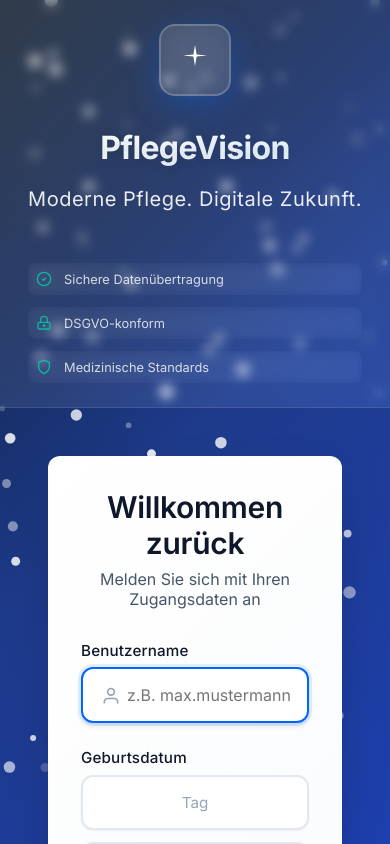
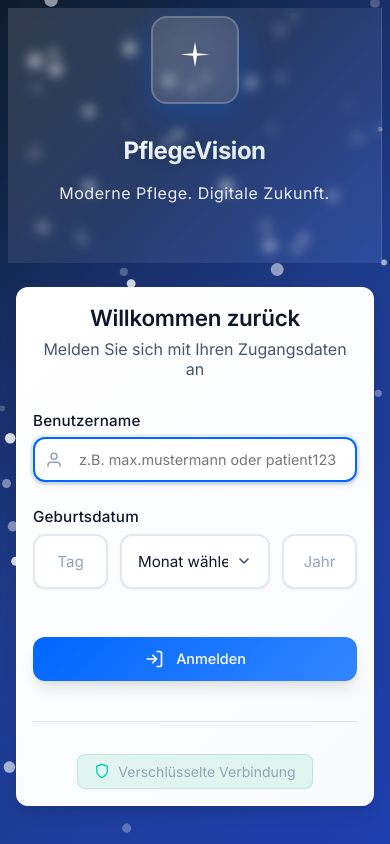
Before and after one commit to bagieralaydrus/PflegePlus, a website: page WEB SEITE/LOGIN/index.html in a window 390 px wide. Drawn offline with Linux system fonts and the light colour scheme.

Commit message:
new login

```diff
--- a/WEB SEITE/LOGIN/style.css
+++ b/WEB SEITE/LOGIN/style.css
@@ -596,93 +596,232 @@ html, body {
 }
 
 /* ========== RESPONSIVE DESIGN - MOBILE FIRST ========== */
-@media (max-width: 1024px) {
+/* ========== CUSTOM RESPONSIVE EXTENSIONS ========== */
+
+/* =================== PROFESSIONAL RESPONSIVE LAYOUT =================== */
+
+/* =================== PROFESSIONAL MOBILE-FIRST LAYOUT =================== */
+
+/* ========= FINAL CLEAN RESPONSIVE ========== */
+
+/* Mobile-first: ≤768px (default) */
+.main-container {
+  display: flex;
+  flex-direction: column;
+  align-items: center;
+  padding: 1rem;
+  width: 100%;
+  height: auto;
+}
+
+.branding-section {
+  width: 100%;
+  text-align: center;
+  order: 2;
+  padding: 1rem;
+}
+
+.login-section {
+  width: 100%;
+  order: 1;
+  display: flex;
+  justify-content: center;
+  padding: 1rem;
+}
+
+.login-container {
+  width: 100%;
+  max-width: 350px;
+  padding: 1.5rem;
+}
+
+/* Desktop: ≥1200px */
+@media (min-width: 1200px) {
   .main-container {
-    flex-direction: column;
+    flex-direction: row;
+    align-items: stretch;
+    justify-content: center;
+    max-width: 1400px;
+    margin: 0 auto;
+    height: 100vh;
   }
 
   .branding-section {
-    flex: none;
-    padding: 2rem;
-    border-right: none;
-    border-bottom: 1px solid rgba(255, 255, 255, 0.1);
+    flex: 1;
+    order: 1;
+    display: flex;
+    flex-direction: column;
+    justify-content: center;
+    align-items: flex-start;
+    padding: 4rem;
+    text-align: left;
+  }
+
+  .login-section {
+    flex: 1;
+    order: 2;
+    display: flex;
+    align-items: center;
+    justify-content: center;
+    padding: 4rem;
+  }
+
+  .login-container {
+    max-width: 450px;
+    padding: 3rem;
+  }
+}
+
+/* ====== DESKTOP (>1200px) ====== */
+@media (min-width: 1200px) {
+  .main-container {
+    display: flex;
+    flex-direction: row;
+    max-width: 1400px;
+    margin: 0 auto;
+    height: 100vh;
+  }
+
+  .branding-section {
+    flex: 1;
+    display: flex;
+    flex-direction: column;
+    justify-content: center;
+    align-items: flex-start;
+    padding: 4rem;
+    text-align: left;
+  }
+
+  .login-section {
+    flex: 1;
+    display: flex;
+    justify-content: center;
+    align-items: center;
+    padding: 4rem;
+  }
+
+  .login-container {
+    max-width: 480px;
+    width: 100%;
+    padding: 3rem;
+  }
+}
+
+/* ====== MOBILE & TABLET (≤1200px) → COMPLETELY DIFFERENT LAYOUT ====== */
+@media (max-width: 1199px) {
+  .main-container {
+    display: block;
+    width: 100%;
+    padding: 1rem;
+    height: auto;
+  }
+
+  .branding-section {
+    width: 100%;
+    text-align: center;
+    margin-bottom: 1rem;
+    padding: 1rem;
+  }
+
+  .branding-section .brand-features {
+    display: none;
+  }
+
+  .login-section {
+    width: 100%;
+    display: block;
+    padding: 1rem;
+  }
+
+  .login-container {
+    max-width: 100%;
+    width: 100%;
+    padding: 2rem 1rem;
+    margin: 0 auto;
+    border-radius: 12px;
+    box-shadow: var(--shadow-lg);
+  }
+
+  .login-header h2 {
+    font-size: 1.8rem;
+  }
+}
+
+/* EXTENDED ULTRA-WIDE DESKTOP (≥1400px and up) */
+@media (min-width: 1400px) {
+  .main-container {
+    max-width: 100%;
+    width: 100%;
+  }
+
+  .branding-section {
+    justify-content: flex-start;
+    padding-left: 6rem;
+  }
+
+  .login-section {
+    justify-content: flex-end;
+    padding-right: 6rem;
+  }
+}
+
+/* ==== ULTRA SMALL SCREENS (≤430px) ==== */
+@media (max-width: 430px) {
+  .main-container {
+    padding: 0.5rem;
+  }
+
+  .branding-section {
+    padding: 0.5rem;
+  }
+
+  .login-section {
+    padding: 0.5rem;
+  }
+
+  .login-container {
+    padding: 1rem;
+    max-width: 100%;
   }
 
   .brand-name {
-    font-size: 2.75rem;
+    font-size: 1.5rem;
   }
 
-  .brand-features {
-    flex-direction: row;
-    justify-content: center;
-    flex-wrap: wrap;
-    max-width: none;
-  }
-
-  .feature-item {
-    font-size: 0.8rem;
-  }
-}
-
-@media (max-width: 768px) {
-  .login-container {
-    padding: 2.5rem;
-    margin: 1rem;
-    border-radius: var(--radius-lg);
-  }
-
-  .date-input-group {
-    grid-template-columns: 1fr;
-    gap: 0.75rem;
-  }
-
-  .branding-section {
-    padding: 1.5rem;
-  }
-
-  .brand-name {
-    font-size: 2.25rem;
-  }
-
-  .logo-icon {
-    width: 72px;
-    height: 72px;
-  }
-
-  .logo-icon svg {
-    width: 36px;
-    height: 36px;
-  }
-
-  .brand-features {
-    flex-direction: column;
-    gap: 0.75rem;
-  }
-}
-
-@media (max-width: 480px) {
-  .login-container {
-    padding: 2rem;
+  .brand-tagline {
+    font-size: 1rem;
   }
 
   .login-header h2 {
-    font-size: 1.875rem;
+    font-size: 1.4rem;
   }
 
   .input-wrapper input,
   .input-wrapper select {
-    padding: 1rem 1rem 1rem 2.75rem;
-  }
-
-  .input-wrapper select {
-    padding-left: 1rem;
+    padding: 0.75rem;
+    font-size: 0.9rem;
   }
 
   .login-button {
-    padding: 1rem 1.5rem;
+    padding: 0.75rem;
+    font-size: 0.9rem;
+  }
+}
+
+/* ==== FIX INPUT ICON OVERLAP ON SMALL SCREENS (≤430px) ==== */
+@media (max-width: 430px) {
+  .input-wrapper {
+    position: relative;
   }
 
-  .brand-name {
-    font-size: 2rem;
+  .input-wrapper input {
+    padding: 0.75rem 0.75rem 0.75rem 2.75rem; /* soldaki padding biraz arttırıldı */
+    font-size: 0.9rem;
+  }
+
+  .input-icon {
+    left: 0.75rem; /* ikonu sola biraz kaydır */
+    width: 18px;
+    height: 18px;
   }
 }
```
